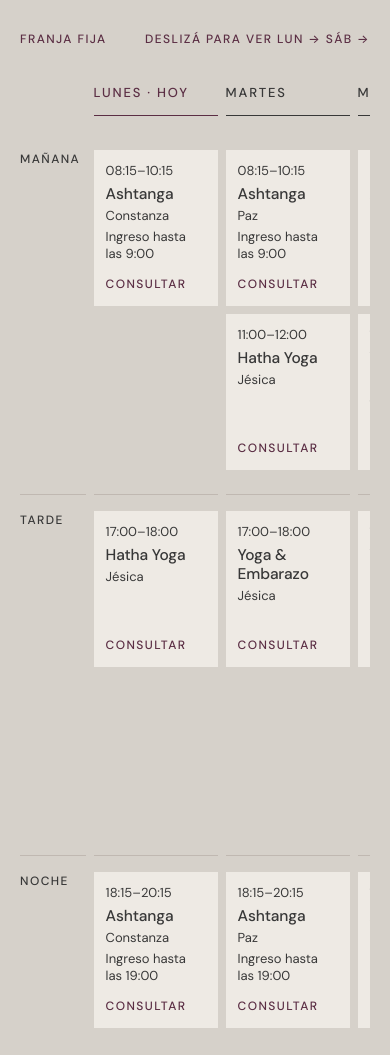
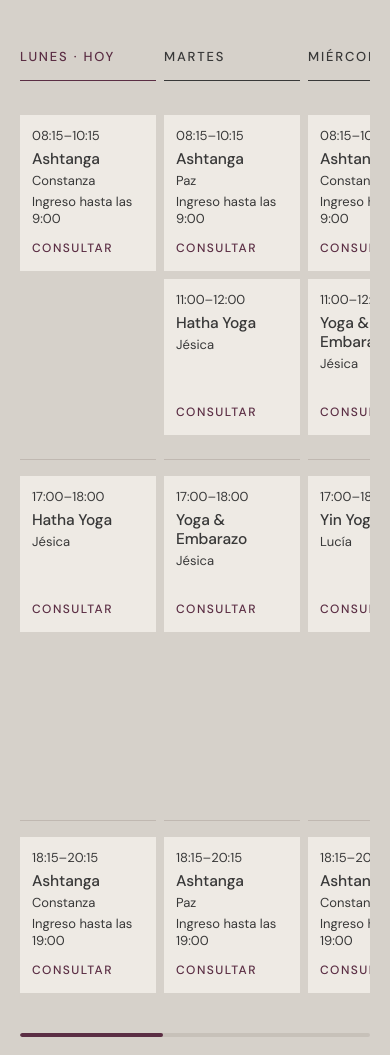
Before and after one commit to juanpabloch/astau_v1, a plain HTML site: page clases/index.html in a window 390 px wide. Shown: the part 9520-10575 px from the top of the page. Drawn offline with Linux system fonts and the light colour scheme.

Commit message:
ajustes horarios mobile

```diff
--- a/assets/css/main.css
+++ b/assets/css/main.css
@@ -1256,24 +1256,11 @@ a:hover .media img,
   color: var(--c-bg);
 }
 
-.sched__hint {
-  display: flex;
-  align-items: center;
-  justify-content: space-between;
-  gap: var(--s-2);
-  margin-bottom: var(--s-2);
-  color: var(--c-accent);
-  font-size: 0.75rem;
-  font-weight: 500;
-  letter-spacing: 0.12em;
-  text-transform: uppercase;
-}
-
-/* Grilla: franjas como filas fijas a la izquierda, días como columnas */
+/* Grilla: franjas como filas, días como columnas */
 .sched {
   position: relative;
   display: grid;
-  grid-template-columns: 4.1rem repeat(6, minmax(7.75rem, 1fr));
+  grid-template-columns: repeat(6, minmax(8.5rem, 1fr));
   column-gap: 0.5rem;
   row-gap: 0;
   overflow-x: auto;
@@ -1284,17 +1271,6 @@ a:hover .media img,
 
 .sched::-webkit-scrollbar {
   display: none;
-}
-
-.sched::before {
-  content: "";
-  grid-column: 1;
-  grid-row: 1;
-  position: sticky;
-  inset-inline-start: 0;
-  z-index: 2;
-  background: var(--c-surface);
-  box-shadow: 0.35rem 0 0 var(--c-surface);
 }
 
 .day {
@@ -1321,39 +1297,20 @@ a:hover .media img,
   content: " · Hoy";
 }
 
-.sched__band,
 .band {
   padding-block: var(--s-2) var(--s-3);
   border-top: 1px solid var(--c-line);
 }
 
-.sched__band {
-  display: block;
-  grid-column: 1;
-  position: sticky;
-  inset-inline-start: 0;
-  z-index: 2;
-  padding-inline-end: 0.35rem;
-  background: var(--c-surface);
-  box-shadow: 0.35rem 0 0 var(--c-surface);
-  font-size: 0.75rem;
-  font-weight: 500;
-  letter-spacing: 0.12em;
-  text-transform: uppercase;
-}
-
-.sched__band[data-banda="manana"],
 .band[data-banda="manana"] {
   grid-row: 2;
   border-top: 0;
 }
 
-.sched__band[data-banda="tarde"],
 .band[data-banda="tarde"] {
   grid-row: 3;
 }
 
-.sched__band[data-banda="noche"],
 .band[data-banda="noche"] {
   grid-row: 4;
 }
@@ -1362,12 +1319,12 @@ a:hover .media img,
   display: block;
 }
 
-.day:nth-of-type(1) > * { grid-column: 2; }
-.day:nth-of-type(2) > * { grid-column: 3; }
-.day:nth-of-type(3) > * { grid-column: 4; }
-.day:nth-of-type(4) > * { grid-column: 5; }
-.day:nth-of-type(5) > * { grid-column: 6; }
-.day:nth-of-type(6) > * { grid-column: 7; }
+.day:nth-of-type(1) > * { grid-column: 1; }
+.day:nth-of-type(2) > * { grid-column: 2; }
+.day:nth-of-type(3) > * { grid-column: 3; }
+.day:nth-of-type(4) > * { grid-column: 4; }
+.day:nth-of-type(5) > * { grid-column: 5; }
+.day:nth-of-type(6) > * { grid-column: 6; }
 
 /* El nombre de la franja ya está en la primera columna */
 .band__name {
@@ -2608,25 +2565,19 @@ html:not(.js) .sched__scrollbar {
     grid-column: 1 / span 6;
   }
 
-  .sched__hint,
   .sched__scrollbar {
     display: none;
   }
 
   /* Grilla: franjas como filas, días como columnas */
   .sched {
-    grid-template-columns: 5.5rem repeat(6, minmax(0, 1fr));
+    grid-template-columns: repeat(6, minmax(0, 1fr));
     column-gap: clamp(0.5rem, 1vw, 1rem);
     overflow-x: visible;
   }
 
   .day__name {
     padding-bottom: 0.9rem;
-  }
-
-  .sched__band {
-    font-size: var(--fs-label);
-    letter-spacing: 0.14em;
   }
 
   .slot__link {
--- a/assets/js/main.js
+++ b/assets/js/main.js
@@ -435,13 +435,6 @@
     if (sched && Array.isArray(horarios.yoga)) {
       sched.replaceChildren();
 
-      BANDAS_META.forEach(function (banda) {
-        var p = el("p", "sched__band", banda.label);
-        p.setAttribute("data-banda", banda.id);
-        p.setAttribute("aria-hidden", "true");
-        sched.appendChild(p);
-      });
-
       DIAS_META.forEach(function (diaMeta) {
         var daySection = el("section", "day");
         daySection.setAttribute("data-dia", diaMeta.id);
@@ -735,10 +728,8 @@
       if (sched && !desktop.matches) {
         if (active) {
           var firstMatchDay = $(".day.has-match .day__name", sched);
-          var stickyBand = $(".sched__band", sched);
           if (firstMatchDay) {
-            var stickyW = stickyBand ? stickyBand.offsetWidth + 8 : 72;
-            var targetLeft = Math.max(firstMatchDay.offsetLeft - stickyW, 0);
+            var targetLeft = Math.max(firstMatchDay.offsetLeft, 0);
             sched.scrollTo({ left: targetLeft, behavior: reduceMotion ? "auto" : "smooth" });
           }
         } else {
--- a/clases/index.html
+++ b/clases/index.html
@@ -458,14 +458,7 @@
             <button class="chip" type="button" data-filter="yoga-embarazo" aria-pressed="false">Yoga &amp; Embarazo</button>
             <button class="chip" type="button" data-filter="yoga-maternidad" aria-pressed="false">Yoga &amp; Maternidad</button>
           </div>
-          <div class="sched__hint" aria-hidden="true">
-            <span>Franja fija</span>
-            <span>Deslizá para ver Lun → Sáb →</span>
-          </div>
           <div class="sched" tabindex="0" role="region" aria-labelledby="horarios-titulo">
-          <p class="sched__band" data-banda="manana" aria-hidden="true">Mañana</p>
-          <p class="sched__band" data-banda="tarde" aria-hidden="true">Tarde</p>
-          <p class="sched__band" data-banda="noche" aria-hidden="true">Noche</p>
           <section class="day" data-dia="lunes" aria-labelledby="dia-lunes">
             <h4 class="day__name" id="dia-lunes">Lunes</h4>
             <div class="band" data-banda="manana">
```
